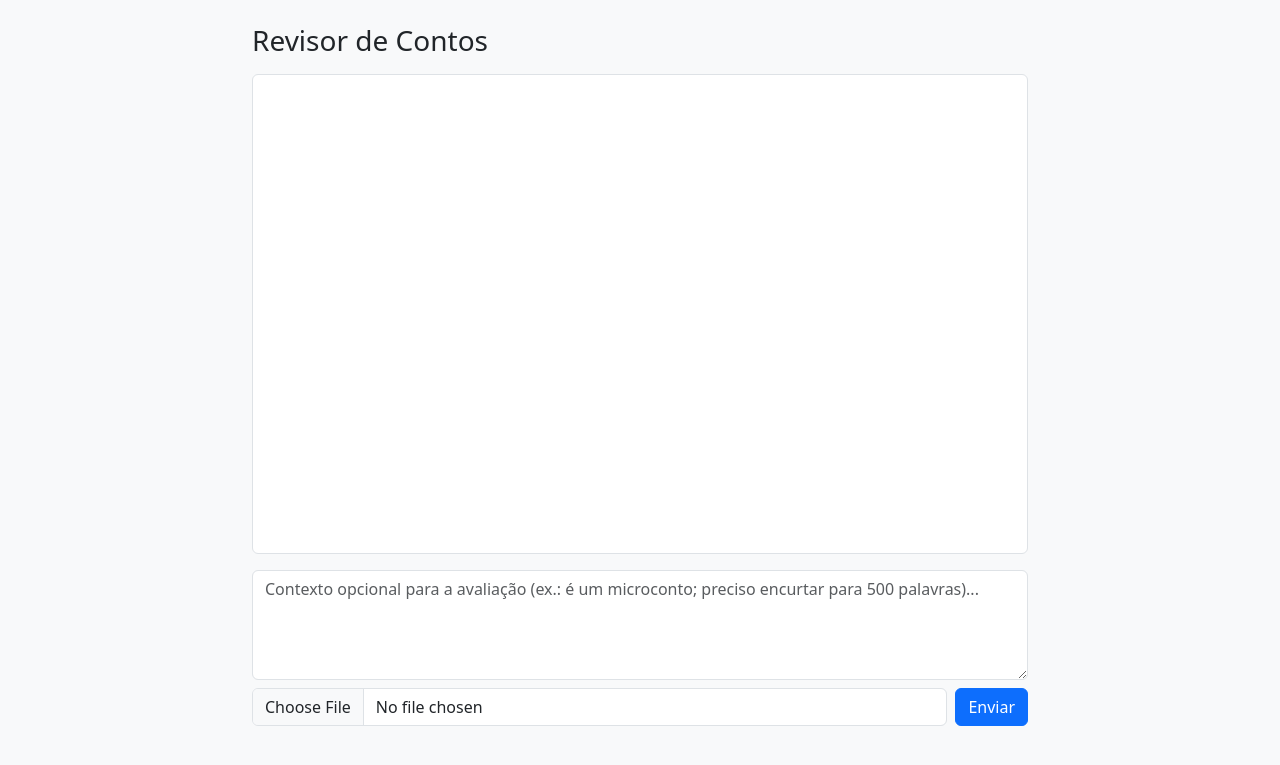
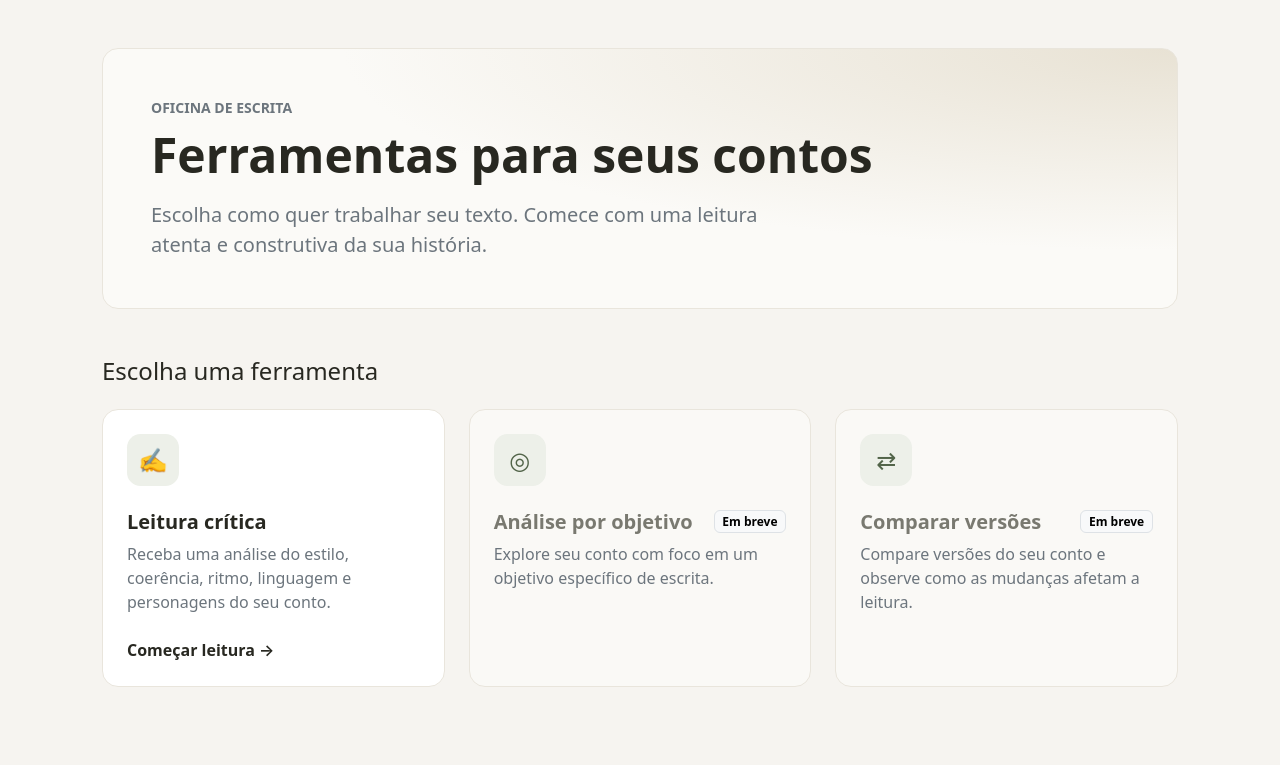
Before and after one commit to defreitasabner/revisor-contos-ia, a Flask app: page / in a window 1280 px wide. Shown: the top 765 px of the page. Run offline with Flask 3, Linux system fonts and the light colour scheme.

Commit message:
Nova UX e preparação para novas ferramentas.

```diff
--- a/app.py
+++ b/app.py
@@ -1,8 +1,7 @@
-import json
 import os
 
 from docx import Document
-from flask import Flask, jsonify, render_template, request
+from flask import Flask, render_template, request
 from google import genai
 from google.genai import types
 from pypdf import PdfReader
@@ -41,6 +40,43 @@ def index():
     return render_template("index.html")
 
 
+@app.route("/leitura-critica", methods=["GET", "POST"])
+def leitura_critica():
+    if request.method == "GET":
+        return render_template("leitura-critica.html")
+
+    context = request.form.get("context", "").strip()
+    upload = request.files.get("file")
+
+    def fail(error):
+        return render_template("leitura-critica.html", error=error, context=context), 400
+
+    if not upload or not upload.filename:
+        return fail("Envie o conto como arquivo (.docx, .pdf, .txt ou .md).")
+    try:
+        text = extract_text(upload)
+    except ValueError as e:
+        return fail(str(e))
+    except Exception:
+        return fail("Não foi possível ler o arquivo.")
+
+    prompt = PROMPT_TEMPLATE.format(
+        contexto=context or "(nenhum contexto informado)", conto=text
+    )
+    try:
+        response = client.models.generate_content(
+            model=MODEL,
+            contents=prompt,
+            config=types.GenerateContentConfig(system_instruction=SYSTEM_PROMPT),
+        )
+    except Exception as e:
+        return fail(f"Erro ao chamar o Gemini: {e}")
+
+    return render_template(
+        "resultado-leitura-critica.html", result=response.text, filename=upload.filename
+    )
+
+
 def extract_text(upload):
     ext = os.path.splitext(upload.filename)[1].lower()
     if ext == ".docx":
@@ -52,44 +88,5 @@ def extract_text(upload):
     raise ValueError("Formato não suportado. Envie .docx, .pdf, .txt ou .md.")
 
 
-@app.post("/chat")
-def chat():
-    message = request.form.get("message", "").strip()
-    history = json.loads(request.form.get("history", "[]"))
-
-    upload = request.files.get("file")
-    if upload and upload.filename:
-        try:
-            text = extract_text(upload)
-        except ValueError as e:
-            return jsonify(error=str(e)), 400
-        except Exception:
-            return jsonify(error="Não foi possível ler o arquivo."), 400
-        context = message or "(nenhum contexto informado)"
-        message = PROMPT_TEMPLATE.format(context=context, conto=text)
-    elif not history:
-        return jsonify(error="Envie o conto como arquivo (.docx, .pdf, .txt ou .md)."), 400
-    elif not message:
-        return jsonify(error="Escreva uma mensagem ou envie um arquivo."), 400
-
-    contents = [
-        types.Content(role=m["role"], parts=[types.Part(text=m["text"])])
-        for m in history
-    ]
-    contents.append(types.Content(role="user", parts=[types.Part(text=message)]))
-
-    try:
-        response = client.models.generate_content(
-            model=MODEL,
-            contents=contents,
-            config=types.GenerateContentConfig(system_instruction=SYSTEM_PROMPT),
-        )
-    except Exception as e:
-        return jsonify(error=f"Erro ao chamar o Gemini: {e}"), 502
-
-    # Devolve a mensagem final (com o conteúdo do arquivo) para compor o histórico.
-    return jsonify(reply=response.text, sent=message)
-
-
 if __name__ == "__main__":
     app.run(debug=True)
--- a/templates/index.html
+++ b/templates/index.html
@@ -3,78 +3,102 @@
 <head>
   <meta charset="utf-8">
   <meta name="viewport" content="width=device-width, initial-scale=1">
-  <title>Revisor de Conto</title>
+  <title>Ferramentas para escritores</title>
   <link href="https://cdn.jsdelivr.net/npm/bootstrap@5.3.3/dist/css/bootstrap.min.css" rel="stylesheet">
-  <script src="https://cdn.jsdelivr.net/npm/marked@12/marked.min.js"></script>
-  <script src="https://cdn.jsdelivr.net/npm/dompurify@3/dist/purify.min.js"></script>
   <style>
-    #log { height: 60vh; overflow-y: auto; }
-    .user-msg { white-space: pre-wrap; }
-    .bot-msg > :last-child { margin-bottom: 0; }
-    .bot-msg h1, .bot-msg h2, .bot-msg h3 { font-size: 1.15rem; margin-top: 1rem; }
-    .bot-msg blockquote { border-left: 3px solid #ced4da; padding-left: .75rem; color: #6c757d; }
+    body {
+      background: #f6f4f0;
+      color: #282821;
+    }
+    .hero {
+      background: radial-gradient(ellipse at top right, #e8e2d4, transparent 55%), #fbfaf7;
+      border: 1px solid #e9e5dc;
+    }
+    .tool-card {
+      background: #fff;
+      border: 1px solid #e9e5dc;
+      border-radius: 1rem;
+      color: inherit;
+      min-height: 260px;
+      transition: transform .2s ease, box-shadow .2s ease, border-color .2s ease;
+    }
+    a.tool-card {
+      text-decoration: none;
+    }
+    a.tool-card:hover, a.tool-card:focus-visible {
+      border-color: #829078;
+      box-shadow: 0 1rem 2rem #28282112;
+      color: inherit;
+      transform: translateY(-4px);
+    }
+    .tool-icon {
+      align-items: center;
+      background: #edf0e9;
+      border-radius: .85rem;
+      color: #526449;
+      display: inline-flex;
+      font-size: 1.5rem;
+      height: 3.25rem;
+      justify-content: center;
+      width: 3.25rem;
+    }
+    .tool-card.disabled {
+      background: #faf9f6;
+      color: #797970;
+    }
   </style>
 </head>
-<body class="bg-light">
-  <div class="container py-4" style="max-width: 800px;">
-    <h1 class="h3 mb-3">Revisor de Contos</h1>
+<body>
+  <main class="container py-5" style="max-width: 1100px;">
+    <header class="hero rounded-4 p-4 p-md-5 mb-5">
+      <p class="text-uppercase small fw-semibold text-secondary mb-2">Oficina de escrita</p>
+      <h1 class="display-5 fw-semibold mb-3">Ferramentas para seus contos</h1>
+      <p class="fs-5 text-secondary mb-0" style="max-width: 650px;">
+        Escolha como quer trabalhar seu texto. Comece com uma leitura atenta e construtiva da sua história.
+      </p>
+    </header>
 
-    <div id="log" class="bg-white border rounded p-3 mb-3"></div>
+    <section aria-labelledby="tools-heading">
+      <h2 id="tools-heading" class="h4 mb-4">Escolha uma ferramenta</h2>
+      <div class="row g-4">
+        <div class="col-md-6 col-lg-4">
+          <a class="tool-card d-flex flex-column p-4 h-100" href="{{ url_for('leitura_critica') }}">
+            <span class="tool-icon mb-4" aria-hidden="true">✍</span>
+            <h3 class="h5 fw-semibold">Leitura crítica</h3>
+            <p class="text-secondary mb-4">
+              Receba uma análise do estilo, coerência, ritmo, linguagem e personagens do seu conto.
+            </p>
+            <span class="mt-auto fw-semibold">Começar leitura <span aria-hidden="true">→</span></span>
+          </a>
+        </div>
 
-    <form id="form">
-      <textarea name="message" class="form-control mb-2" rows="4"
-        placeholder="Contexto opcional para a avaliação (ex.: é um microconto; preciso encurtar para 500 palavras)..."></textarea>
-      <div class="d-flex gap-2">
-        <input type="file" name="file" class="form-control" accept=".docx,.pdf,.txt,.md">
-        <button type="submit" id="send" class="btn btn-primary">Enviar</button>
+        <div class="col-md-6 col-lg-4">
+          <article class="tool-card disabled d-flex flex-column p-4 h-100" aria-disabled="true">
+            <span class="tool-icon mb-4" aria-hidden="true">◎</span>
+            <div class="d-flex justify-content-between align-items-start gap-2">
+              <h3 class="h5 fw-semibold">Análise por objetivo</h3>
+              <span class="badge text-bg-light border">Em breve</span>
+            </div>
+            <p class="text-secondary mb-0">
+              Explore seu conto com foco em um objetivo específico de escrita.
+            </p>
+          </article>
+        </div>
+
+        <div class="col-md-6 col-lg-4">
+          <article class="tool-card disabled d-flex flex-column p-4 h-100" aria-disabled="true">
+            <span class="tool-icon mb-4" aria-hidden="true">⇄</span>
+            <div class="d-flex justify-content-between align-items-start gap-2">
+              <h3 class="h5 fw-semibold">Comparar versões</h3>
+              <span class="badge text-bg-light border">Em breve</span>
+            </div>
+            <p class="text-secondary mb-0">
+              Compare versões do seu conto e observe como as mudanças afetam a leitura.
+            </p>
+          </article>
+        </div>
       </div>
-    </form>
-  </div>
-
-  <script>
-    const form = document.getElementById("form");
-    const log = document.getElementById("log");
-    const send = document.getElementById("send");
-    const history = [];
-
-    function add(cls, text) {
-      const div = document.createElement("div");
-      div.className = cls;
-      div.textContent = text;
-      log.appendChild(div);
-      log.scrollTop = log.scrollHeight;
-      return div;
-    }
-
-    form.addEventListener("submit", async (e) => {
-      e.preventDefault();
-      const data = new FormData(form);
-      const file = data.get("file");
-      const text = data.get("message").trim();
-      if (!text && !(file && file.name)) return;
-
-      const label = [text, file && file.name ? `[arquivo: ${file.name}]` : ""].join(" ").trim();
-      add("user-msg bg-primary-subtle rounded p-2 mb-3 ms-5", label);
-      data.append("history", JSON.stringify(history));
-      form.reset();
-      send.disabled = true;
-      const reply = add("bot-msg border rounded p-3 mb-3 me-5 text-muted", "Avaliando...");
-
-      try {
-        const res = await fetch("/chat", { method: "POST", body: data });
-        const json = await res.json();
-        if (!res.ok) throw new Error(json.error);
-        reply.className = "bot-msg border rounded p-3 mb-3 me-5";
-        reply.innerHTML = DOMPurify.sanitize(marked.parse(json.reply));
-        history.push({ role: "user", text: json.sent }, { role: "model", text: json.reply });
-      } catch (err) {
-        reply.className = "alert alert-danger mb-3";
-        reply.textContent = err.message;
-      } finally {
-        send.disabled = false;
-        log.scrollTop = log.scrollHeight;
-      }
-    });
-  </script>
+    </section>
+  </main>
 </body>
 </html>
```
Also changed, not shown: templates/leitura-critica.html (added, +80 -0 lines), templates/resultado-leitura-critica.html (added, +55 -0 lines).
